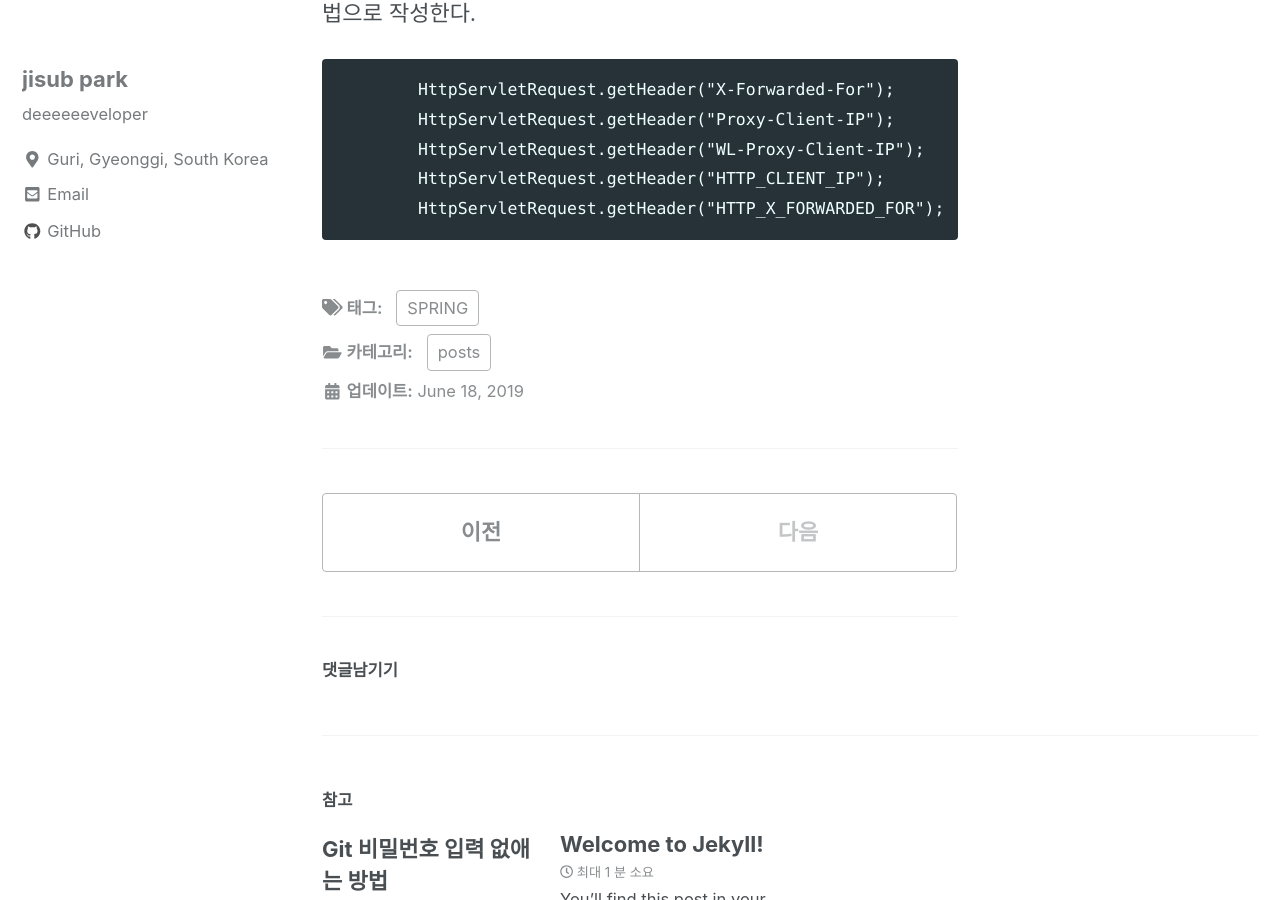
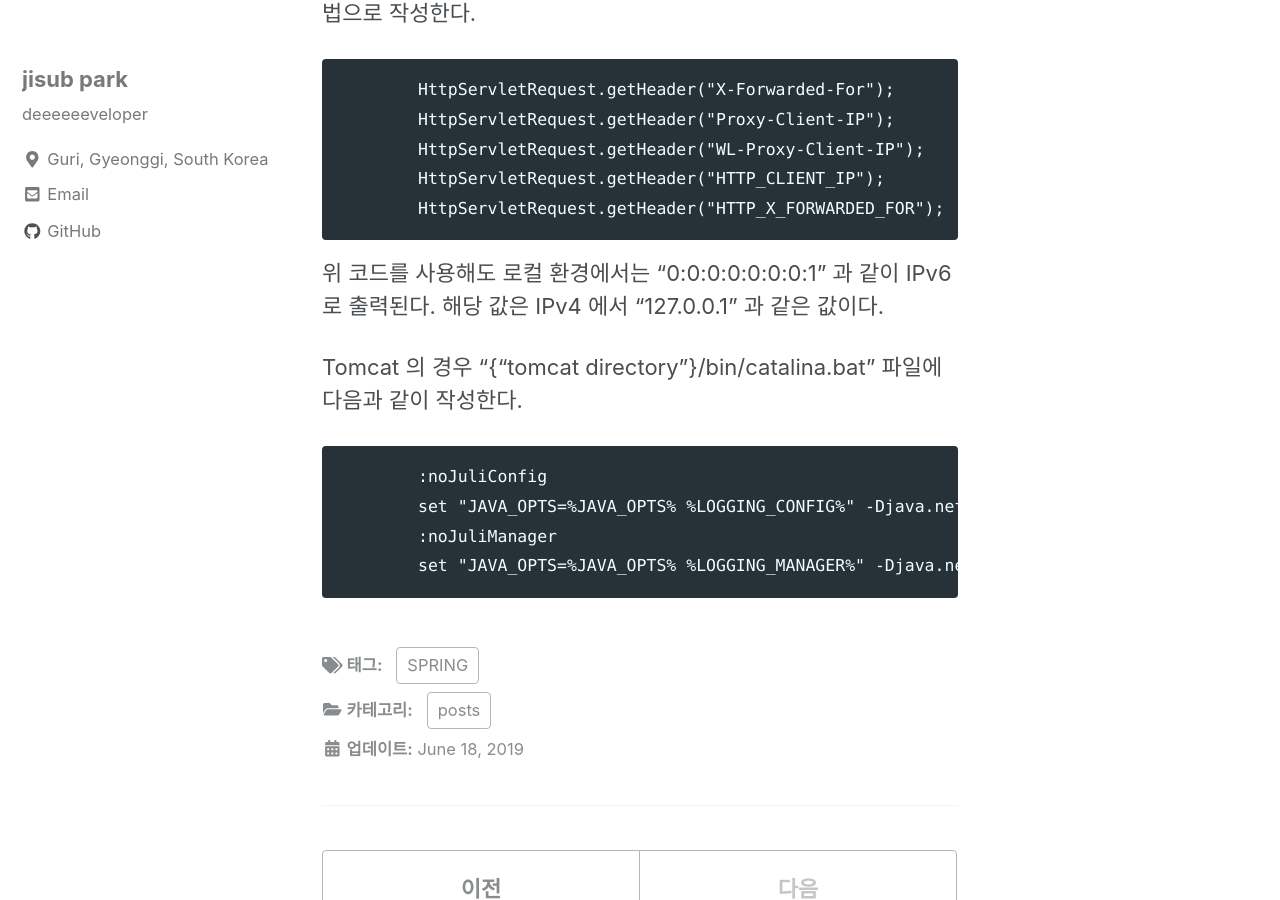
Before and after one commit to subji/subji.github.io, a Jekyll site: the page built from _posts/2019-06-18-getclientiponspring.md, in a window 1280 px wide and 900 px high, scrolled down 966 px. Built offline with Jekyll 4.4.1, drawn with Linux system fonts in a browser that asks for light colours; cached includes are drawn as plain includes; nearby versions of some CDN libraries; comment, search, counter and statistics services are not loaded.

Commit message:
201906181322-Adjust-getclientiponspring

````diff
--- a/_posts/2019-06-18-getclientiponspring.md
+++ b/_posts/2019-06-18-getclientiponspring.md
@@ -28,3 +28,14 @@
 	HttpServletRequest.getHeader("HTTP_CLIENT_IP");
 	HttpServletRequest.getHeader("HTTP_X_FORWARDED_FOR");
 ```
+
+위 코드를 사용해도 로컬 환경에서는 "0:0:0:0:0:0:0:1" 과 같이 IPv6 로 출력된다. 해당 값은 IPv4 에서 "127.0.0.1" 과 같은 값이다.
+
+Tomcat 의 경우 "{"tomcat directory"}/bin/catalina.bat" 파일에 다음과 같이 작성한다.
+
+```
+	:noJuliConfig
+	set "JAVA_OPTS=%JAVA_OPTS% %LOGGING_CONFIG%" -Djava.net.preferIPv4Stack=true
+	:noJuliManager
+	set "JAVA_OPTS=%JAVA_OPTS% %LOGGING_MANAGER%" -Djava.net.preferIPv4Stack=true
+```
````
